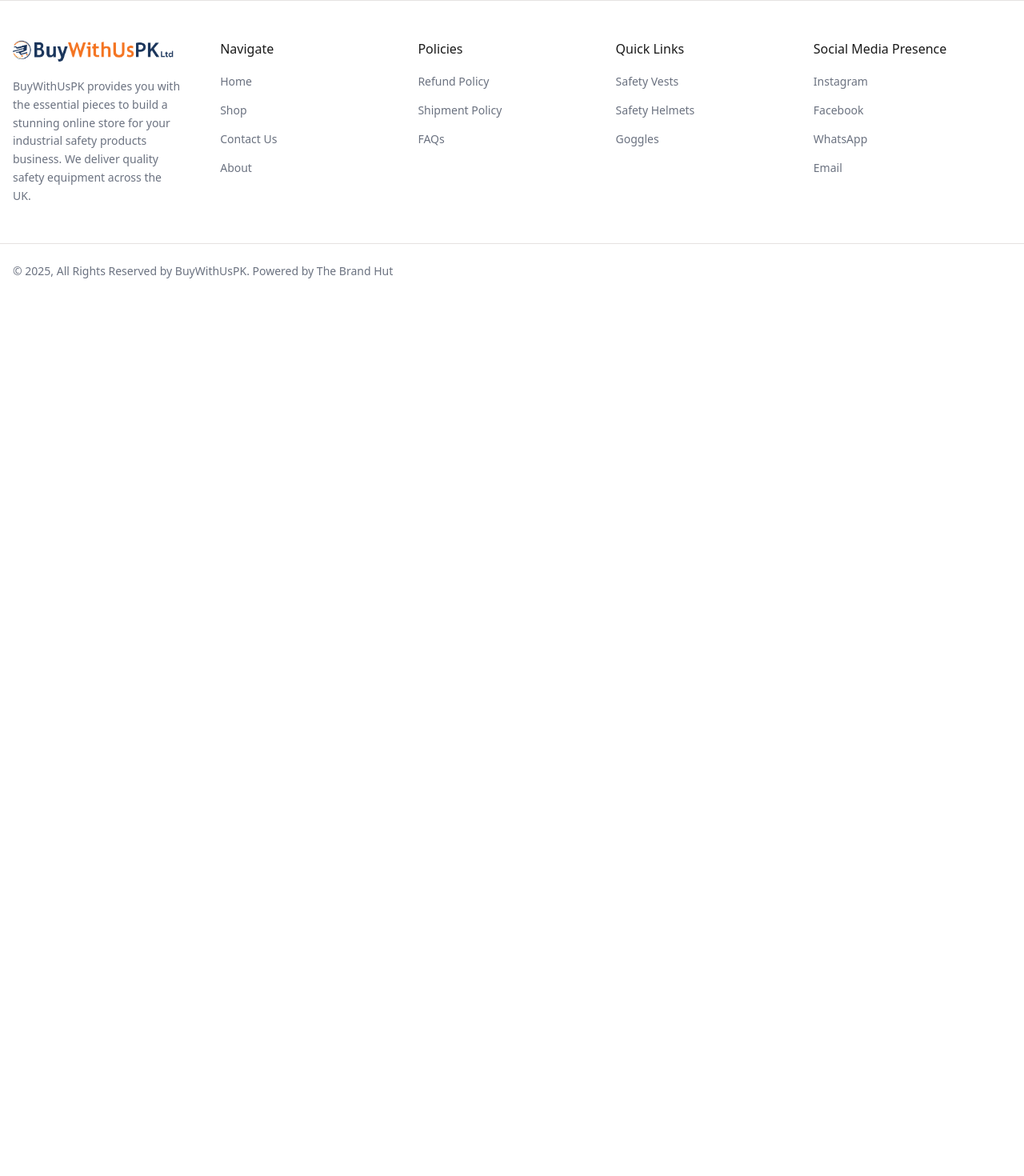
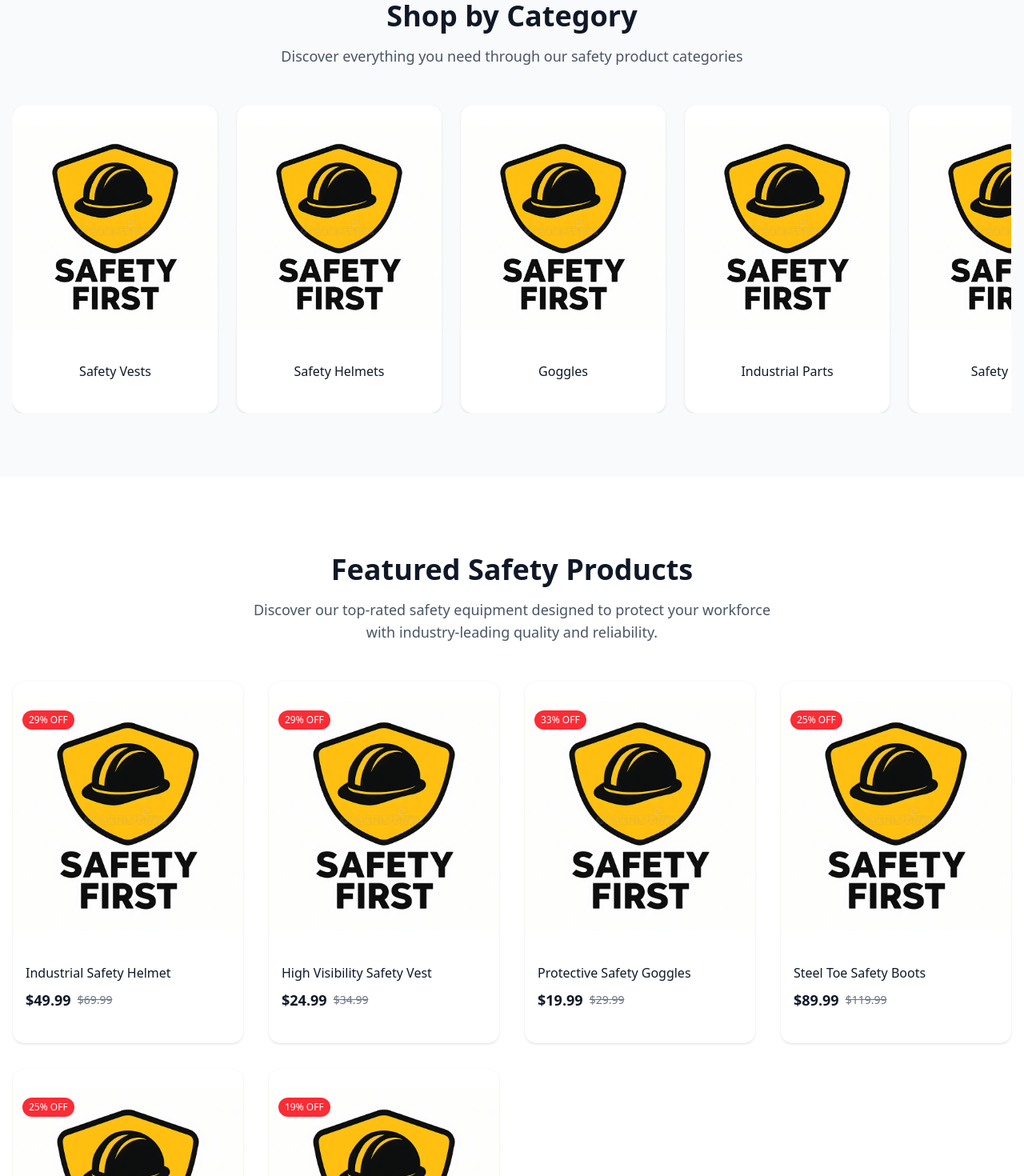
Before and after one commit to CodeBySheikhYahya/E-commerce, a Next.js app: page / in a window 1280 px wide. Shown: the part 800-2270 px from the top of the page at 80% size. Before the commit the page ends 1173 px from the top, so only its background shows below. Built offline with nearby package versions, Linux system fonts and the light colour scheme; a web font is replaced by a local one.

Commit message:
Add product and category showcase components
Introduced ShopByCategory and ProductShowcase sections to the homepage, along with reusable CategoryCard and ProductCard components. These changes enhance the homepage by displaying featured products and categories using sample data.

```diff
--- a/app/page.tsx
+++ b/app/page.tsx
@@ -1,6 +1,8 @@
 import Header from "../components/Header";
 import Footer from "../components/Footer";
 import HeroSection from "../components/HeroSection";
+import ShopByCategory from "../components/ShopByCategory";
+import ProductShowcase from "../components/ProductShowcase";
 import MobileBottomNav from "../components/MobileBottomNav";
 
 export default function Home() {
@@ -9,6 +11,8 @@ export default function Home() {
     <Header />
     <main className="min-h-screen pb-20 lg:pb-0 pt-[var(--mobile-header-height)] lg:pt-[calc(var(--desktop-top-bar-height)+var(--desktop-header-height))]">
       <HeroSection />
+      <ShopByCategory />
+      <ProductShowcase />
     </main>
     <Footer />
     <MobileBottomNav />
--- /dev/null
+++ b/components/CategoryCard.tsx
@@ -0,0 +1,35 @@
+"use client";
+
+import Image from "next/image";
+import { Card, CardContent } from "./ui/card";
+
+interface CategoryCardProps {
+  id: string;
+  name: string;
+  image: string;
+  href: string;
+}
+
+export default function CategoryCard({ id, name, image, href }: CategoryCardProps) {
+  return (
+    <Card className="group relative overflow-hidden border-0 shadow-sm hover:shadow-lg transition-all duration-300 hover:-translate-y-1 cursor-pointer">
+      <div className="relative aspect-square overflow-hidden">
+        <Image
+          src={image}
+          alt={name}
+          fill
+          className="object-cover group-hover:scale-105 transition-transform duration-300"
+        />
+
+        {/* Overlay on hover */}
+        <div className="absolute inset-0 bg-black/0 group-hover:bg-black/10 transition-colors duration-300"></div>
+      </div>
+
+      <CardContent className="p-4 text-center">
+        <h3 className="font-medium text-gray-900 group-hover:text-gray-700 transition-colors duration-300" style={{fontFamily: 'var(--header-font-family)'}}>
+          {name}
+        </h3>
+      </CardContent>
+    </Card>
+  );
+}
--- /dev/null
+++ b/components/ProductCard.tsx
@@ -0,0 +1,79 @@
+"use client";
+
+import Image from "next/image";
+import { Card, CardContent } from "./ui/card";
+import { Button } from "./ui/button";
+import { ShoppingCart, Heart } from "lucide-react";
+
+interface ProductCardProps {
+  id: string;
+  name: string;
+  price: string;
+  image: string;
+  originalPrice?: string;
+  discount?: string;
+}
+
+export default function ProductCard({
+  id,
+  name,
+  price,
+  image,
+  originalPrice,
+  discount
+}: ProductCardProps) {
+  return (
+    <Card className="group relative overflow-hidden border-0 shadow-sm hover:shadow-lg transition-all duration-300 hover:-translate-y-1">
+      <div className="relative aspect-square overflow-hidden">
+        <Image
+          src={image}
+          alt={name}
+          fill
+          className="object-cover group-hover:scale-105 transition-transform duration-300"
+        />
+
+        {/* Discount Badge */}
+        {discount && (
+          <div className="absolute top-3 left-3 bg-red-500 text-white text-xs font-medium px-2 py-1 rounded-full">
+            {discount}
+          </div>
+        )}
+
+        {/* Wishlist Button */}
+        <button className="absolute top-3 right-3 p-2 bg-white/80 hover:bg-white rounded-full opacity-0 group-hover:opacity-100 transition-opacity duration-300">
+          <Heart className="h-4 w-4 text-gray-600" />
+        </button>
+
+        {/* Quick Add to Cart - Hidden by default, shows on hover */}
+        <div className="absolute bottom-3 left-3 right-3 opacity-0 group-hover:opacity-100 transition-opacity duration-300">
+          <Button
+            size="sm"
+            className="w-full bg-black hover:bg-gray-800 text-white"
+          >
+            <ShoppingCart className="h-4 w-4 mr-2" />
+            Quick Add
+          </Button>
+        </div>
+      </div>
+
+      <CardContent className="p-4">
+        <h3 className="font-medium text-gray-900 mb-2 line-clamp-2" style={{fontFamily: 'var(--header-font-family)'}}>
+          {name}
+        </h3>
+
+        <div className="flex items-center justify-between">
+          <div className="flex items-center space-x-2">
+            <span className="text-lg font-semibold text-gray-900" style={{fontFamily: 'var(--header-font-family)'}}>
+              {price}
+            </span>
+            {originalPrice && (
+              <span className="text-sm text-gray-500 line-through">
+                {originalPrice}
+              </span>
+            )}
+          </div>
+        </div>
+      </CardContent>
+    </Card>
+  );
+}
--- /dev/null
+++ b/components/ProductShowcase.tsx
@@ -0,0 +1,95 @@
+"use client";
+
+import ProductCard from "./ProductCard";
+
+// Sample product data - replace with real data later
+const sampleProducts = [
+  {
+    id: "1",
+    name: "Industrial Safety Helmet",
+    price: "$49.99",
+    image: "/sa.webp",
+    originalPrice: "$69.99",
+    discount: "29% OFF"
+  },
+  {
+    id: "2",
+    name: "High Visibility Safety Vest",
+    price: "$24.99",
+    image: "/sa.webp",
+    originalPrice: "$34.99",
+    discount: "29% OFF"
+  },
+  {
+    id: "3",
+    name: "Protective Safety Goggles",
+    price: "$19.99",
+    image: "/sa.webp",
+    originalPrice: "$29.99",
+    discount: "33% OFF"
+  },
+  {
+    id: "4",
+    name: "Steel Toe Safety Boots",
+    price: "$89.99",
+    image: "/sa.webp",
+    originalPrice: "$119.99",
+    discount: "25% OFF"
+  },
+  {
+    id: "5",
+    name: "Industrial Work Gloves",
+    price: "$14.99",
+    image: "/sa.webp",
+    originalPrice: "$19.99",
+    discount: "25% OFF"
+  },
+  {
+    id: "6",
+    name: "Safety Harness System",
+    price: "$129.99",
+    image: "/sa.webp",
+    originalPrice: "$159.99",
+    discount: "19% OFF"
+  }
+];
+
+export default function ProductShowcase() {
+  return (
+    <section className="py-16 lg:py-24 bg-white">
+      <div className="max-w-7xl mx-auto px-4">
+        {/* Section Header */}
+        <div className="text-center mb-12">
+          <h2 className="text-3xl lg:text-4xl font-bold text-gray-900 mb-4" style={{fontFamily: 'var(--header-font-family)'}}>
+            Featured Safety Products
+          </h2>
+          <p className="text-lg text-gray-600 max-w-2xl mx-auto" style={{fontFamily: 'var(--header-font-family)'}}>
+            Discover our top-rated safety equipment designed to protect your workforce with industry-leading quality and reliability.
+          </p>
+        </div>
+
+        {/* Products Grid */}
+        <div className="grid grid-cols-1 sm:grid-cols-2 lg:grid-cols-3 xl:grid-cols-4 gap-6 lg:gap-8">
+          {sampleProducts.map((product) => (
+            <ProductCard
+              key={product.id}
+              id={product.id}
+              name={product.name}
+              price={product.price}
+              image={product.image}
+              originalPrice={product.originalPrice}
+              discount={product.discount}
+            />
+          ))}
+        </div>
+
+        {/* View All Button */}
+        <div className="text-center mt-12">
+          <button className="bg-black hover:bg-gray-800 text-white px-8 py-3 rounded-lg font-medium transition-colors duration-300" style={{fontFamily: 'var(--header-font-family)'}}>
+            View All Products
+          </button>
+        </div>
+      </div>
+    </section>
+  );
+}
--- /dev/null
+++ b/components/ShopByCategory.tsx
@@ -0,0 +1,81 @@
+"use client";
+
+import CategoryCard from "./CategoryCard";
+
+// Sample category data - replace with real data later
+const categories = [
+  {
+    id: "1",
+    name: "Safety Vests",
+    image: "/sa.webp",
+    href: "/category/safety-vests"
+  },
+  {
+    id: "2",
+    name: "Safety Helmets",
+    image: "/sa.webp",
+    href: "/category/safety-helmets"
+  },
+  {
+    id: "3",
+    name: "Goggles",
+    image: "/sa.webp",
+    href: "/category/goggles"
+  },
+  {
+    id: "4",
+    name: "Industrial Parts",
+    image: "/sa.webp",
+    href: "/category/industrial-parts"
+  },
+  {
+    id: "5",
+    name: "Safety Gloves",
+    image: "/sa.webp",
+    href: "/category/safety-gloves"
+  },
+  {
+    id: "6",
+    name: "Safety Shoes",
+    image: "/sa.webp",
+    href: "/category/safety-shoes"
+  },
+  {
+    id: "7",
+    name: "Safety Harness",
+    image: "/sa.webp",
+    href: "/category/safety-harness"
+  }
+];
+
+export default function ShopByCategory() {
+  return (
+    <section className="py-16 lg:py-20 bg-gray-50">
+      <div className="max-w-7xl mx-auto px-4">
+        {/* Section Header */}
+        <div className="text-center mb-12">
+          <h2 className="text-3xl lg:text-4xl font-bold text-gray-900 mb-4" style={{fontFamily: 'var(--header-font-family)'}}>
+            Shop by Category
+          </h2>
+          <p className="text-lg text-gray-600 max-w-2xl mx-auto" style={{fontFamily: 'var(--header-font-family)'}}>
+            Discover everything you need through our safety product categories
+          </p>
+        </div>
+
+        {/* Categories - Horizontal Scrollable Layout */}
+        <div className="flex gap-4 lg:gap-6 overflow-x-auto pb-4 lg:overflow-x-auto lg:pb-0">
+          {categories.map((category) => (
+            <div key={category.id} className="flex-shrink-0 w-48 lg:w-64">
+              <CategoryCard
+                id={category.id}
+                name={category.name}
+                image={category.image}
+                href={category.href}
+              />
+            </div>
+          ))}
+        </div>
+      </div>
+    </section>
+  );
+}
```
